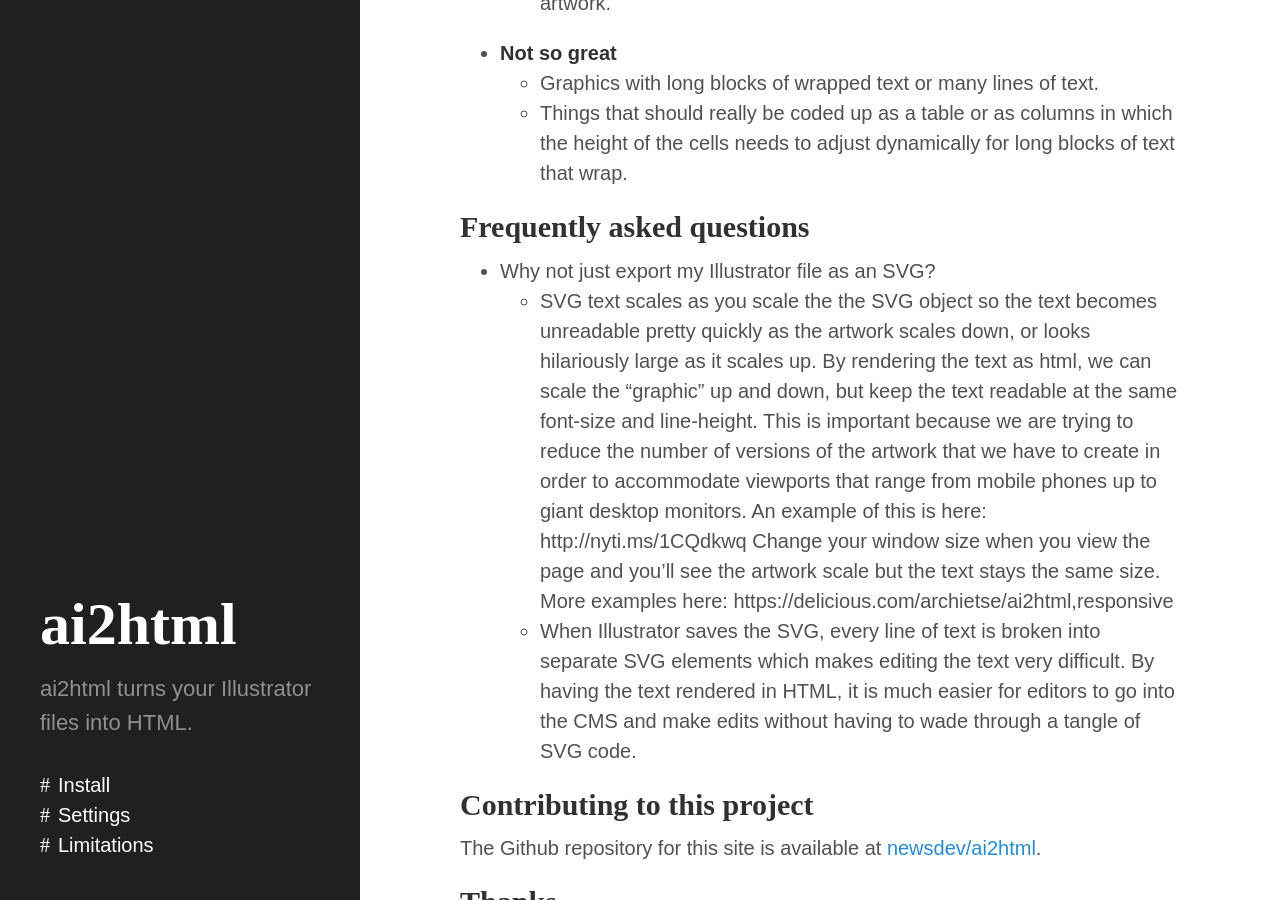
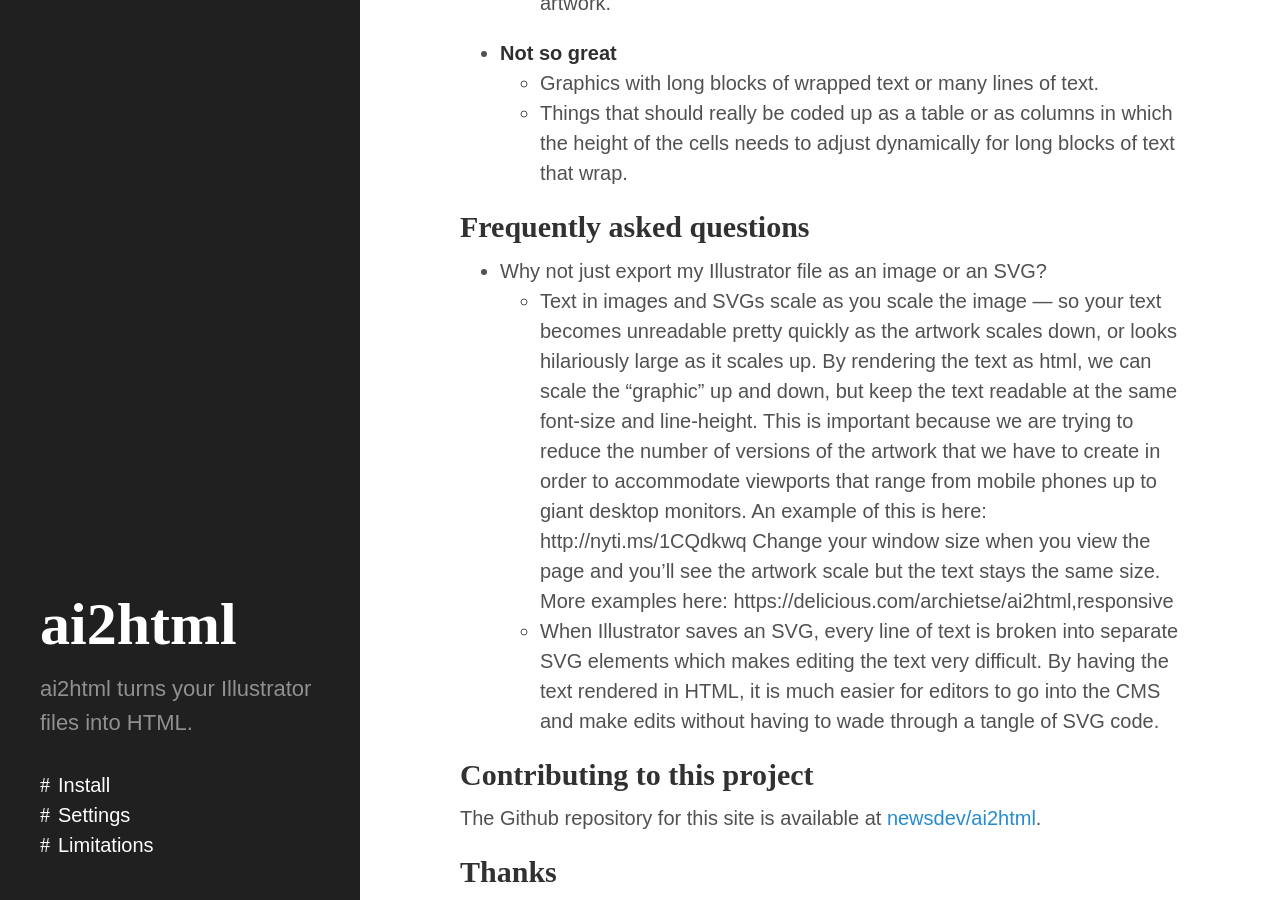
Before and after one commit to newsdev/ai2html, a Jekyll site: the page built from index.md, in a window 1280 px wide and 900 px high, scrolled down 11392 px. Built offline with Jekyll 4.4.1, drawn with Linux system fonts in a browser that asks for light colours; Markdown is read by kramdown in place of the engine named in the settings.

Commit message:
Sync README.md in master branch to index.md in gh-pages

```diff
--- a/index.md
+++ b/index.md
@@ -260,9 +260,9 @@
 
 ## Frequently asked questions
 
-- Why not just export my Illustrator file as an SVG?
-  - SVG text scales as you scale the the SVG object so the text becomes unreadable pretty quickly as the artwork scales down, or looks hilariously large as it scales up. By rendering the text as html, we can scale the "graphic" up and down, but keep the text readable at the same font-size and line-height. This is important because we are trying to reduce the number of versions of the artwork that we have to create in order to accommodate viewports that range from mobile phones up to giant desktop monitors. An example of this is here: http://nyti.ms/1CQdkwq Change your window size when you view the page and you'll see the artwork scale but the text stays the same size. More examples here: https://delicious.com/archietse/ai2html,responsive
-  - When Illustrator saves the SVG, every line of text is broken into separate SVG elements which makes editing the text very difficult. By having the text rendered in HTML, it is much easier for editors to go into the CMS and make edits without having to wade through a tangle of SVG code.
+- Why not just export my Illustrator file as an image or an SVG?
+  - Text in images and SVGs scale as you scale the image — so your text becomes unreadable pretty quickly as the artwork scales down, or looks hilariously large as it scales up. By rendering the text as html, we can scale the "graphic" up and down, but keep the text readable at the same font-size and line-height. This is important because we are trying to reduce the number of versions of the artwork that we have to create in order to accommodate viewports that range from mobile phones up to giant desktop monitors. An example of this is here: http://nyti.ms/1CQdkwq Change your window size when you view the page and you'll see the artwork scale but the text stays the same size. More examples here: https://delicious.com/archietse/ai2html,responsive
+  - When Illustrator saves an SVG, every line of text is broken into separate SVG elements which makes editing the text very difficult. By having the text rendered in HTML, it is much easier for editors to go into the CMS and make edits without having to wade through a tangle of SVG code.
 
 
 
```
